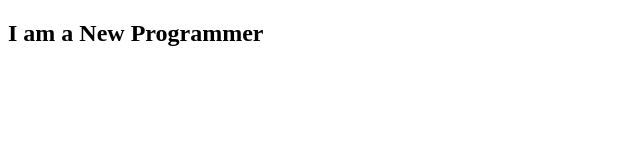
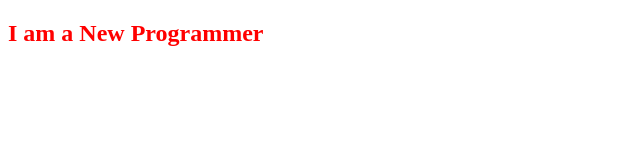
Before and after one commit to webdiv-rakib/kickstart-html-and-css, a plain HTML site: page index.html in a window 1280 px wide. Shown: the whole page, without its empty margins (0-640 px from the left). Drawn offline with Linux system fonts and the light colour scheme.

Commit message:
Added facicon

```diff
--- a/index.html
+++ b/index.html
@@ -5,6 +5,8 @@
     <meta charset="UTF-8">
     <meta name="viewport" content="width=device-width, initial-scale=1.0">
     <title>Kickstart: HTML and CSS</title>
+    <link rel="stylesheet" href="style/style.css">
+    <link rel="shortcut icon" href="media/icons/download (1).png" type="image/x-icon">
 </head>
 
 <body>
--- a/style/style.css
+++ b/style/style.css
@@ -0,0 +1,3 @@
+h2{
+    color: red;
+}
```
Also changed, not shown: media/icons/download (1).png (added), media/image/download.png (added).
